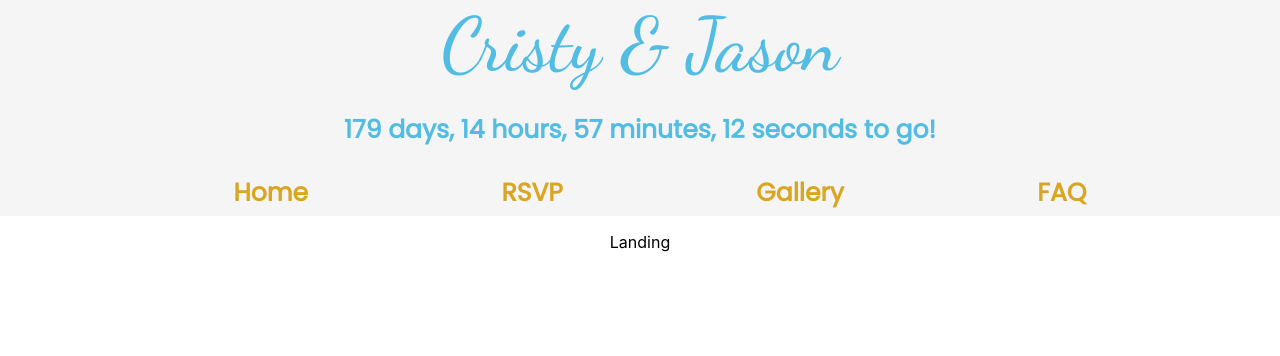
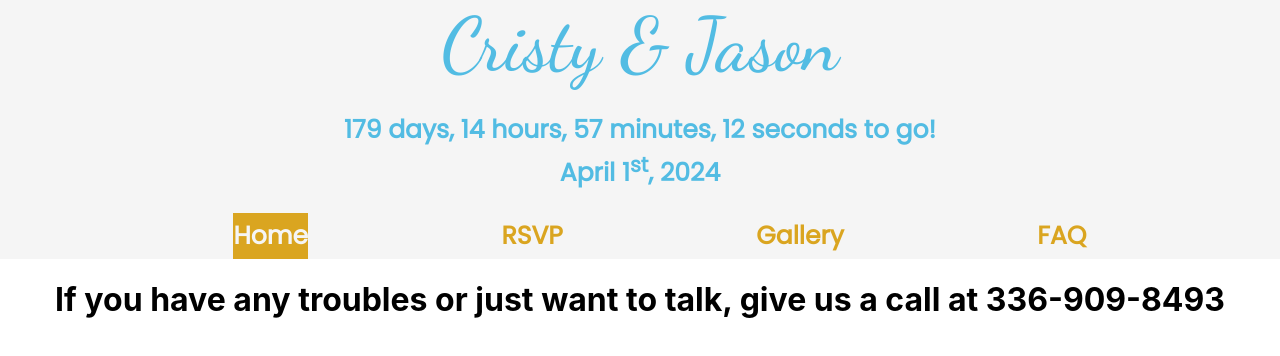
Before and after one commit to LeaveItToBeaver/wedding_website, a React (Create React App) app: page / in a window 1280 px wide. Shown: the top 356 px of the page. Built offline with nearby package versions, Linux system fonts and the light colour scheme.

Commit message:
Added some changes to the landing branch.

```diff
--- a/src/components/countdown/CountdownTimer.css
+++ b/src/components/countdown/CountdownTimer.css
@@ -1,6 +1,6 @@
 @import url('https://fonts.googleapis.com/css2?family=Dancing+Script:wght@500&family=Poppins&display=swap');
 
-h1{
+.timer h1{
     color: #52bce3;
     font-family: 'Poppins', sans-serif;
     font-size: 25px;
--- a/src/components/countdown/CountdownTimer.js
+++ b/src/components/countdown/CountdownTimer.js
@@ -35,7 +35,8 @@ export default function CountdownTimer() {
                     <span>{timeLeft.days} days, </span>
                     <span>{timeLeft.hours} hours, </span>
                     <span>{timeLeft.minutes} minutes, </span>
-                    <span>{timeLeft.seconds} seconds to go!</span>
+                    <span>{timeLeft.seconds} seconds to go! <br /></span>
+                    <span> April 1<sup>st</sup>, 2024</span>
                 </h1>
             ) : (
                 <h1>Time for us to get married!</h1>
--- a/src/components/navigation/navbar.css
+++ b/src/components/navigation/navbar.css
@@ -11,6 +11,7 @@ ul{
     display: flex;
     justify-content: space-evenly;
     list-style: none;
+    flex-direction: row;
 }
 
 .link{
@@ -58,3 +59,11 @@ ul{
 .nav{
     background-color: whitesmoke;
 }
+
+.nav .active .link {
+    padding: auto;
+    display: block;
+    background-color: goldenrod;
+    color: whitesmoke;
+    transition: 0.4s;
+}
--- /dev/null
+++ b/src/pages/landing/Landing.css
@@ -0,0 +1,3 @@
+.container h1{
+    color: black;
+}
--- a/src/pages/landing/Landing.js
+++ b/src/pages/landing/Landing.js
@@ -1,7 +1,11 @@
-import React from 'react'
-
+import React from 'react';
+import "./Landing.css";
 export default function Landing() {
   return (
-    <div>Landing</div>
-  )
-}
+    <div className='container'>
+        <div className='rsvp-button'>
+        </div>
+        <h1>If you have any troubles or just want to talk, give us a call at 336-909-8493</h1>
+    </div>
+  );
+};
```
Also changed, not shown: src/components/rsvp_button/RSVP.js (added, +16 -0 lines), src/components/rsvp_button/rsvp.css (added).
